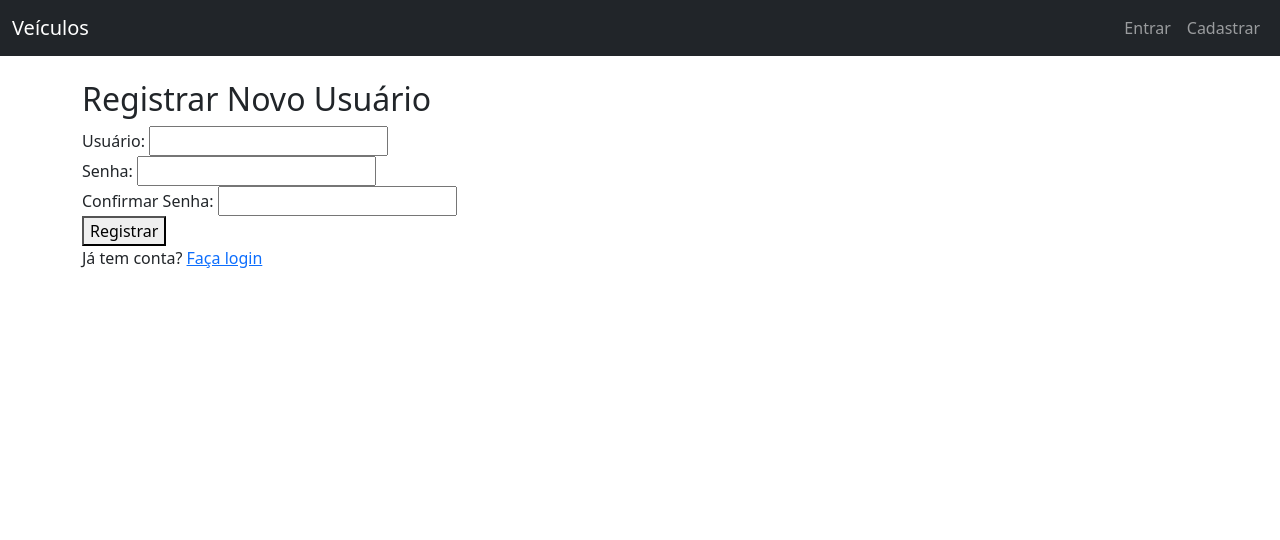
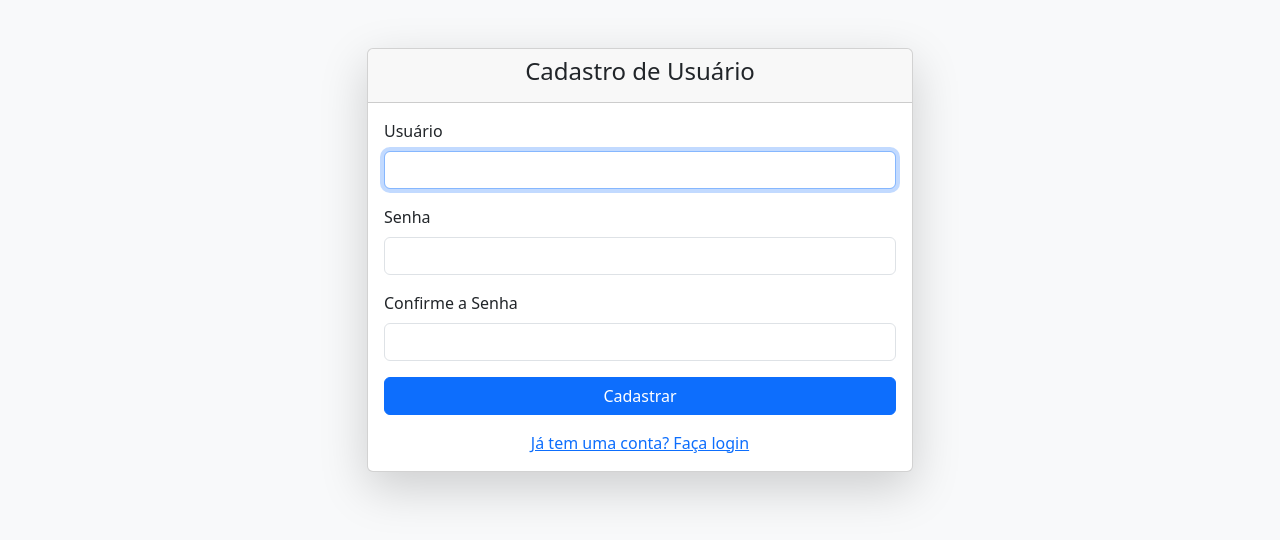
Before and after one commit to Vinicius-art01/controle-entrada-filial, a Flask app: page /register in a window 1280 px wide. Shown: the top 540 px of the page. Run offline with Flask 3, Linux system fonts and the light colour scheme.

Commit message:
Update register.html

```diff
--- a/templates/register.html
+++ b/templates/register.html
@@ -1,32 +1,61 @@
-{% extends 'base.html' %}
+<!doctype html>
+<html lang="pt-br">
+<head>
+    <meta charset="utf-8">
+    <meta name="viewport" content="width=device-width, initial-scale=1">
+    <title>Cadastro</title>
+    <link href="https://cdn.jsdelivr.net/npm/bootstrap@5.3.0/dist/css/bootstrap.min.css" rel="stylesheet">
+</head>
+<body class="bg-light">
 
-{% block content %}
-<h2>Registrar Novo Usuário</h2>
+<div class="container mt-5">
+    <div class="row justify-content-center">
+        <div class="col-md-6">
 
-<!-- Exibir mensagens flash -->
+            <div class="card shadow-lg">
+                <div class="card-header text-center">
+                    <h4>Cadastro de Usuário</h4>
+                </div>
+                <div class="card-body">
+
                     {% with messages = get_flashed_messages(with_categories=true) %}
                       {% if messages %}
                         {% for category, message in messages %}
-      <div class="flash {{ category }}">{{ message }}</div>
+                          <div class="alert alert-{{ category }} alert-dismissible fade show" role="alert">
+                            {{ message }}
+                            <button type="button" class="btn-close" data-bs-dismiss="alert"></button>
+                          </div>
                         {% endfor %}
                       {% endif %}
                     {% endwith %}
 
-<form method="post">
-    <div>
-        <label>Usuário:</label>
-        <input type="text" name="username" required>
+                    <form method="POST">
+                        <div class="mb-3">
+                            <label for="username" class="form-label">Usuário</label>
+                            <input type="text" class="form-control" id="username" name="username" required autofocus>
                         </div>
-    <div>
-        <label>Senha:</label>
-        <input type="password" name="password" required>
+                        <div class="mb-3">
+                            <label for="password" class="form-label">Senha</label>
+                            <input type="password" class="form-control" id="password" name="password" required>
                         </div>
-    <div>
-        <label>Confirmar Senha:</label>
-        <input type="password" name="confirm" required>
+                        <div class="mb-3">
+                            <label for="confirm" class="form-label">Confirme a Senha</label>
+                            <input type="password" class="form-control" id="confirm" name="confirm" required>
                         </div>
-    <button type="submit">Registrar</button>
+                        <button type="submit" class="btn btn-primary w-100">Cadastrar</button>
                     </form>
 
-<p>Já tem conta? <a href="{{ url_for('login') }}">Faça login</a></p>
-{% endblock %}
+                    <div class="mt-3 text-center">
+                        <a href="{{ url_for('login') }}">Já tem uma conta? Faça login</a>
+                    </div>
+
+                </div>
+            </div>
+
+        </div>
+    </div>
+</div>
+
+<script src="https://cdn.jsdelivr.net/npm/bootstrap@5.3.0/dist/js/bootstrap.bundle.min.js"></script>
+</body>
+</html>
```
Lines whose indentation alone changed are shown as unchanged.
